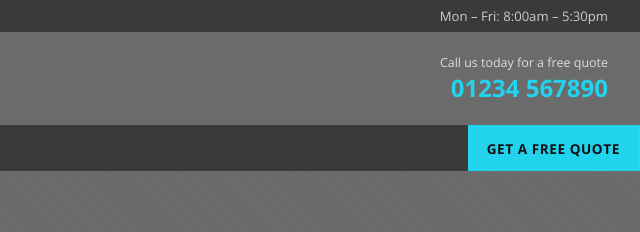
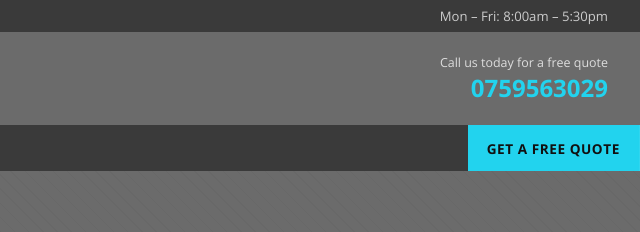
Before and after one commit to rumseycatherine255-svg/website, a website: page public/index.html in a window 1280 px wide. Shown: the top 232 px of the page, 640-1280 px from the left. Drawn offline with nearby package versions, Linux system fonts and the light colour scheme.

Commit message:
Update index.html

```diff
--- a/public/index.html
+++ b/public/index.html
@@ -187,7 +187,7 @@
   </div>
   <div class="header-phone">
     <div class="label">Call us today for a free quote</div>
-    <div class="number">01234 567890</div>
+    <div class="number">0759563029</div>
   </div>
 </header>
 
```
